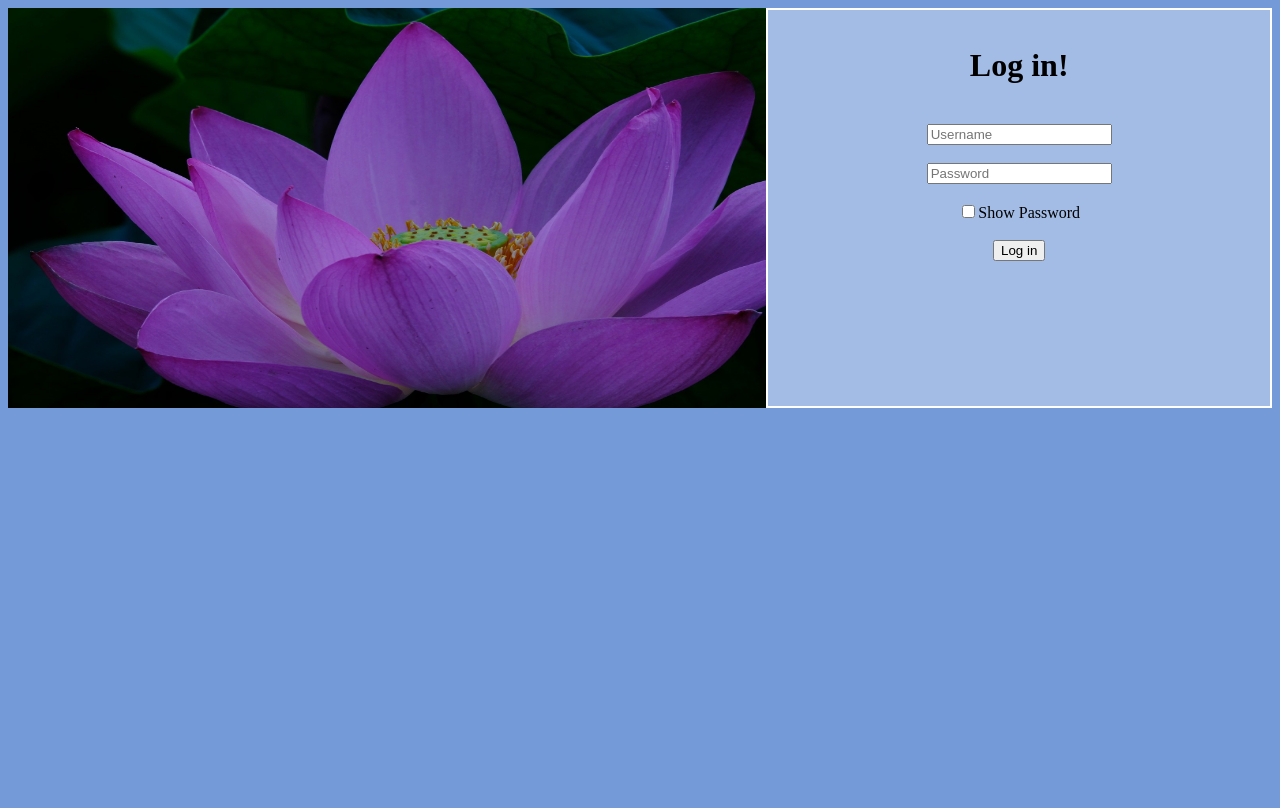
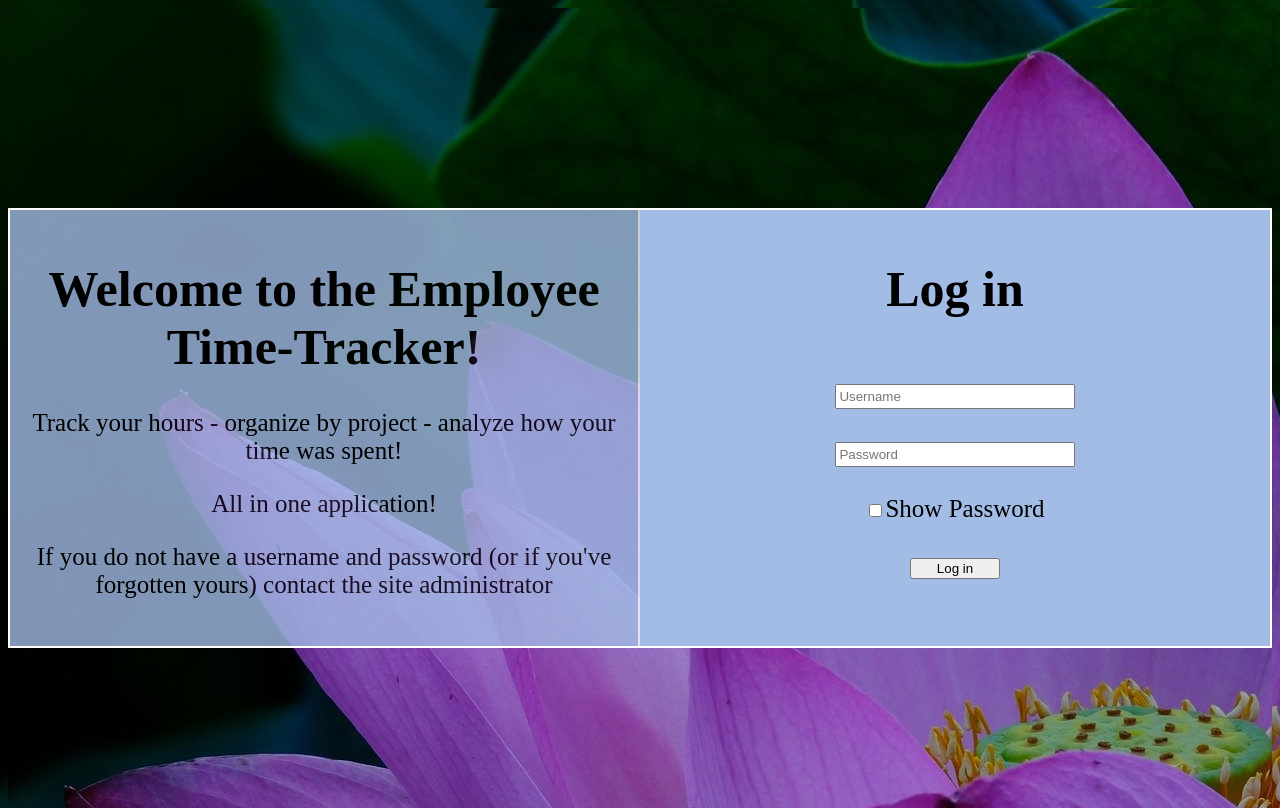
Before and after one commit to mankek/Time-Tracker, a Django app: page / in a window 1280 px wide. Run offline with Django 3.2, Linux system fonts and the light colour scheme.

Commit message:
makes login page less ugly

```diff
--- a/login/static/login/login.css
+++ b/login/static/login/login.css
@@ -4,23 +4,47 @@
 body, html{
     height: 100%;
     background-color: #749ad8;
+    background-image: url("purple_flower.jpg");
 }
-.bg-img2{
-    background-image: url("purple_flower.jpg");
-    min-height: 400px;
-    background-position: left center;
-    background-repeat: no-repeat;
-    background-size: 60% 100%;
-    background-attachment: scroll;
+#homepage{
     position: relative;
+    margin: auto;
+    border: 2px solid white;
+    top: 25%;
+    width: 100%;
+    height: 440px;
 }
-#login{
+.in_con{
     position: absolute;
     background-color: #a2bce5;
-    border: 2px solid white;
     text-align: center;
-    right: 0;
+    font-size: 25px;
+    width: 50%;
     height: 100%;
-    width: 40%;
     padding: 16px;
 }
+#greeting{
+    left: 0;
+    opacity: 0.8;
+    border-right: 2px solid white;
+    overflow: auto;
+}
+#log{
+    right: 0;
+    overflow: auto;
+}
+
+input[type="text"] {
+    width: 40%;
+    height: 25px;
+}
+
+input[type="password"]{
+    width: 40%;
+    height: 25px;
+}
+
+button{
+    width: 15%;
+    height: 8%;
+}
--- a/login/templates/login/index.html
+++ b/login/templates/login/index.html
@@ -7,6 +7,23 @@
     <link rel="stylesheet" type="text/css" href="{% static 'login/login.css' %}">
 </head>
 <body>
+    <div id="homepage">
+        <div id="greeting" class="in_con">
+            <h1>Welcome to the Employee Time-Tracker!</h1>
+            <p>Track your hours - organize by project - analyze how your time was spent!</p>
+            <p>All in one application!</p>
+            <p>If you do not have a username and password (or if you've forgotten yours) contact the site administrator</p>
+        </div>
+        <div id="log" class="in_con">
+            <form id="login" action="{% url 'login:logged' %}" method="post">
+                {% csrf_token %}
+                <h1>Log in</h1><br>
+                <input type="text" maxlength="100" name="in_user" placeholder="Username" autocomplete="off"><br><br>
+                <input type="password" maxlength="100" name="in_pass" placeholder="Password" autocomplete="off" id="in_pass"><br>
+                <br>
+                <input type="checkbox" onclick="tog_pass()">Show Password<br><br>
+                <button type="submit">Log in</button><br><br>
+            </form>
             {% if messages %}
              <ul class="messages">
                  {% for message in messages %}
@@ -14,17 +31,9 @@
                  {% endfor %}
              </ul>
              {% endif %}
-    <div class="bg-img2" id="log">
-        <form id="login" action="{% url 'login:logged' %}" method="post">
-            {% csrf_token %}
-            <h1>Log in!</h1><br>
-            <input type="text" maxlength="100" name="in_user" placeholder="Username" autocomplete="off"><br><br>
-            <input type="password" maxlength="100" name="in_pass" placeholder="Password" autocomplete="off" id="in_pass"><br>
-            <br>
-            <input type="checkbox" onclick="tog_pass()">Show Password<br><br>
-            <button type="submit">Log in</button><br><br>
-        </form>
         </div>
+    </div>
+
     <script>
         function tog_pass() {
             var x = document.getElementById("in_pass");
--- a/login/views.py
+++ b/login/views.py
@@ -1,4 +1,4 @@
-from django.shortcuts import render, reverse, redirect
+from django.shortcuts import render, redirect
 from django.contrib import messages
 from .models import Employee
 
```
Lines whose indentation alone changed are shown as unchanged.
